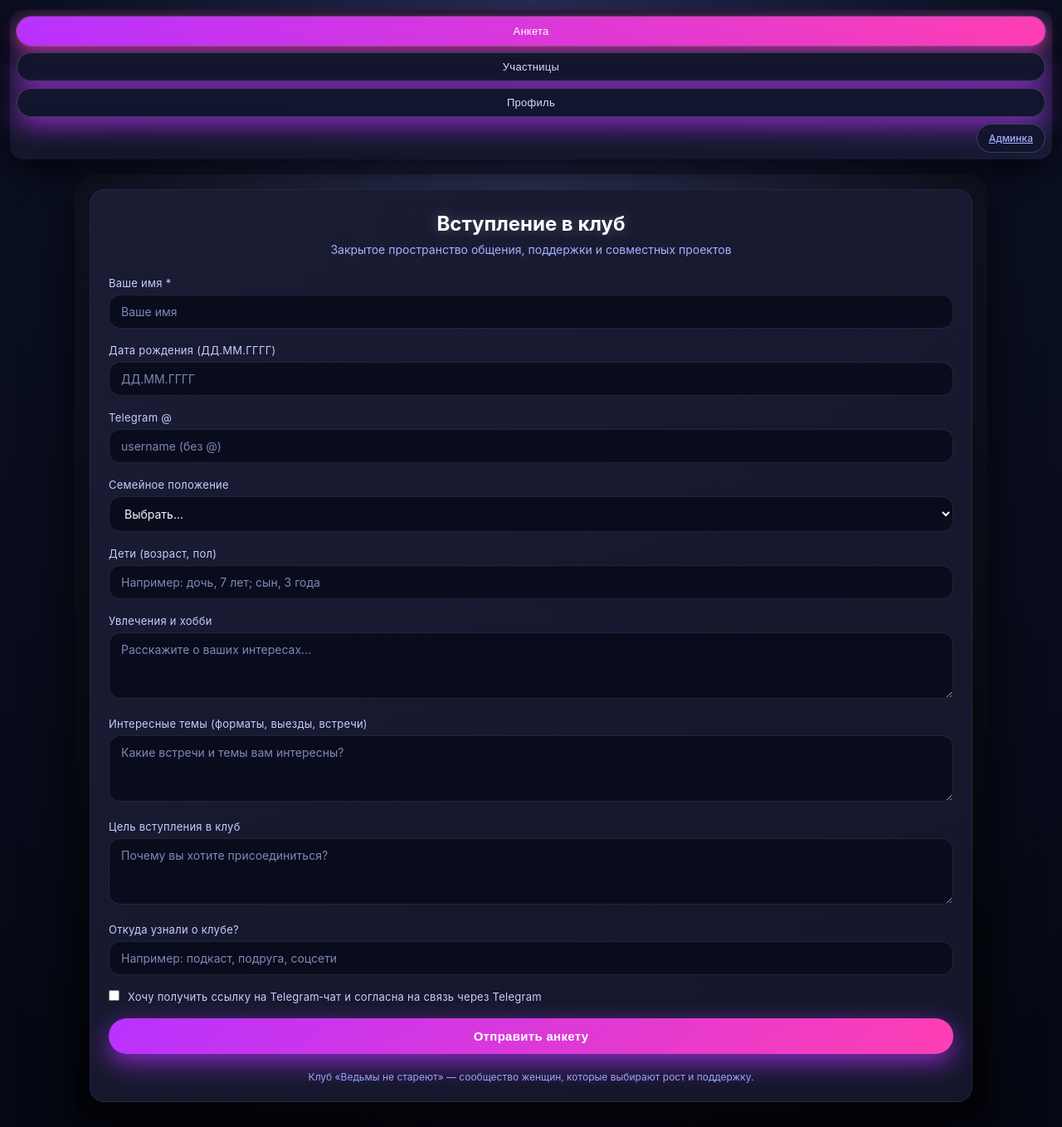
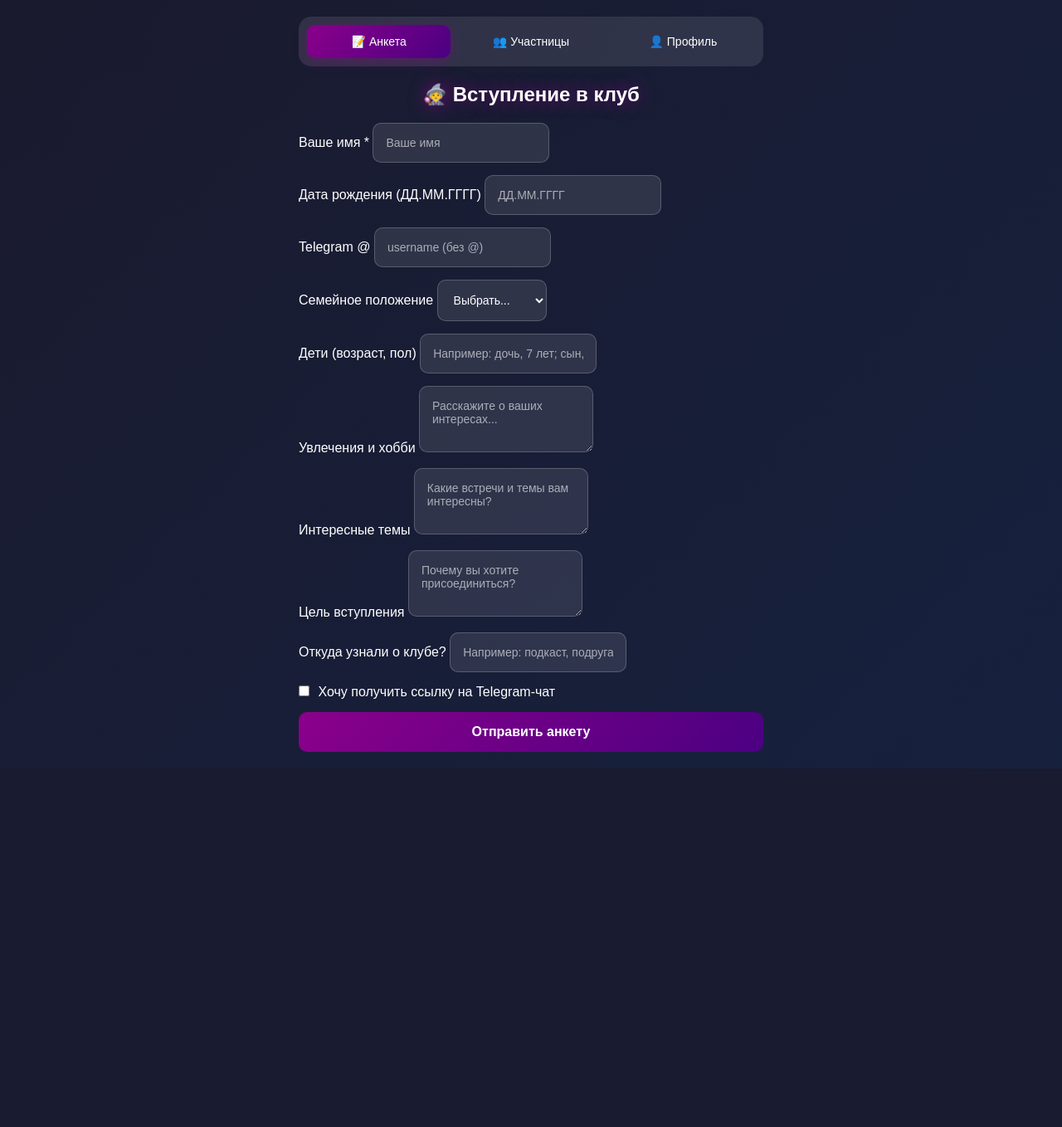
Before and after one commit to timka191010/witch-bot-update, a Flask app: page / in a window 1280 px wide. Shown: the whole page at 83% size. After the commit the page ends 926 px from the top, so only its background shows below. Run offline with Flask 3, Linux system fonts and the light colour scheme; data that the repository does not hold is empty.

Commit message:
Update index.html

```diff
--- a/api/templates/index.html
+++ b/api/templates/index.html
@@ -5,288 +5,251 @@
     <meta name="viewport" content="width=device-width, initial-scale=1.0">
     <title>Клуб «Ведьмы не стареют»</title>
     <style>
-        * { margin: 0; padding: 0; box-sizing: border-box; }
+        * {
+            margin: 0;
+            padding: 0;
+            box-sizing: border-box;
+        }
 
         body {
-            font-family: -apple-system, BlinkMacSystemFont, 'Segoe UI', sans-serif;
-            background: radial-gradient(circle at top, #2b2f5c 0%, #0b1023 40%, #050712 100%);
+            font-family: 'Arial', sans-serif;
+            background: linear-gradient(135deg, #1a1a2e 0%, #16213e 100%);
+            color: #fff;
             min-height: 100vh;
-            padding: 12px;
-            color: #f5f5ff;
-            overflow-x: hidden;
         }
 
-        .navbar {
-            width: 100%;
-            max-width: 100%;
-            margin: 0 auto 18px;
-            display: flex;
-            flex-wrap: wrap;
-            gap: 8px;
-            justify-content: center;
-            align-items: center;
-            background: linear-gradient(90deg, #14172b, #181b34);
-            border-radius: 16px;
-            padding: 8px;
-            box-shadow: 0 12px 40px rgba(0,0,0,0.7);
+        .container {
+            max-width: 600px;
+            margin: 0 auto;
+            padding: 20px;
         }
 
-        .nav-btn {
-            padding: 9px 18px;
-            border-radius: 999px;
-            border: 1px solid rgba(255,255,255,0.18);
-            font-size: 13px;
-            font-weight: 500;
-            cursor: pointer;
-            background: rgba(17, 22, 45, 0.9);
-            color: #d9dcff;
-            transition: all 0.2s ease;
-            white-space: nowrap;
+        /* Навигация */
+        .tabs {
+            display: flex;
+            gap: 10px;
+            margin-bottom: 20px;
+            background: rgba(255, 255, 255, 0.1);
+            padding: 10px;
+            border-radius: 15px;
         }
 
-        .nav-btn:hover {
-            background: rgba(32, 39, 82, 0.98);
-            box-shadow: 0 4px 16px rgba(0,0,0,0.6);
+        .tab {
+            flex: 1;
+            padding: 12px;
+            background: transparent;
+            border: none;
+            color: #fff;
+            cursor: pointer;
+            border-radius: 10px;
+            font-size: 14px;
+            transition: all 0.3s;
         }
 
-        .nav-btn.active {
-            background: linear-gradient(135deg, #b832ff, #ff3fb3);
-            color: #ffffff;
-            box-shadow: 0 0 0 1px rgba(255,255,255,0.15), 0 6px 20px rgba(255,63,179,0.7);
-            border-color: transparent;
+        .tab.active {
+            background: linear-gradient(135deg, #8B008B, #4B0082);
+            box-shadow: 0 4px 15px rgba(139, 0, 139, 0.4);
         }
 
-        .admin-btn {
-            margin-left: auto;
-            font-size: 12px;
-            padding-inline: 14px;
-            color: #a6b0ff;
+        /* Вкладки контента */
+        .tab-content {
+            display: none;
+            animation: fadeIn 0.3s;
         }
 
-        @media (max-width: 700px) {
-            .navbar { justify-content: center; }
-            .admin-btn { margin-left: 0; }
-        }
-
-        .page-section {
-            display: none;
-            max-width: 1100px;
-            margin: 0 auto;
-        }
-
-        .page-section.active {
+        .tab-content.active {
             display: block;
-            animation: fadeIn 0.2s ease;
         }
 
         @keyframes fadeIn {
-            from { opacity: 0; transform: translateY(4px); }
+            from { opacity: 0; transform: translateY(10px); }
             to { opacity: 1; transform: translateY(0); }
         }
 
-        .shell {
-            background: radial-gradient(circle at top, rgba(255,255,255,0.04), rgba(0,0,0,0.7));
-            border-radius: 24px;
-            padding: 18px;
-            box-shadow: 0 18px 60px rgba(0,0,0,0.8);
+        h1 {
+            text-align: center;
+            margin-bottom: 20px;
+            font-size: 24px;
+            text-shadow: 0 0 20px rgba(139, 0, 139, 0.8);
         }
 
-        .inner {
-            background: linear-gradient(145deg, #191c33, #14172b);
-            border-radius: 18px;
-            padding: 26px 22px 22px;
-            border: 1px solid rgba(255,255,255,0.06);
-        }
-
-        h1 {
-            font-size: 24px;
-            margin-bottom: 8px;
-            color: #ffffff;
-            text-align: center;
-            text-shadow: 0 0 14px rgba(255,255,255,0.25);
-        }
-
-        .tagline {
-            font-size: 14px;
-            color: #a7b0ff;
-            margin-bottom: 24px;
-            text-align: center;
-        }
-
-        .form-group { margin-bottom: 18px; }
-
-        label {
-            display: block;
-            margin-bottom: 6px;
-            font-size: 13px;
-            color: #c7ccff;
-            letter-spacing: 0.02em;
+        /* Форма */
+        form {
+            display: flex;
+            flex-direction: column;
+            gap: 15px;
         }
 
         input, textarea, select {
-            width: 100%;
-            padding: 11px 14px;
-            border-radius: 14px;
-            border: 1px solid rgba(255,255,255,0.1);
-            background: rgba(9, 12, 28, 0.95);
-            color: #f5f5ff;
+            padding: 15px;
+            background: rgba(255, 255, 255, 0.1);
+            border: 1px solid rgba(255, 255, 255, 0.2);
+            border-radius: 10px;
+            color: #fff;
+            font-size: 14px;
             font-family: inherit;
-            font-size: 14px;
-            transition: all 0.15s ease;
         }
 
         input::placeholder, textarea::placeholder {
-            color: #8087b5;
+            color: rgba(255, 255, 255, 0.6);
         }
 
-        input:focus, textarea:focus, select:focus {
-            outline: none;
-            border-color: #7c8cff;
-            box-shadow: 0 0 0 1px rgba(124,140,255,0.7), 0 0 12px rgba(124,140,255,0.4);
-            background: rgba(12,16,40,0.98);
+        textarea {
+            min-height: 80px;
+            resize: vertical;
         }
 
-        textarea { resize: vertical; min-height: 80px; }
-
-        button {
-            width: 100%;
-            padding: 13px;
-            border-radius: 999px;
+        .btn-submit {
+            padding: 15px;
+            background: linear-gradient(135deg, #8B008B, #4B0082);
             border: none;
-            background: linear-gradient(135deg, #b832ff, #ff3fb3);
-            color: #ffffff;
-            font-size: 15px;
-            font-weight: 600;
+            border-radius: 10px;
+            color: #fff;
+            font-size: 16px;
+            font-weight: bold;
             cursor: pointer;
-            letter-spacing: 0.02em;
-            box-shadow: 0 10px 30px rgba(184,50,255,0.7);
-            transition: all 0.15s ease;
+            transition: transform 0.2s;
         }
 
-        button:hover {
-            transform: translateY(-1px);
-            box-shadow: 0 14px 40px rgba(184,50,255,0.85);
+        .btn-submit:hover {
+            transform: translateY(-2px);
+            box-shadow: 0 5px 20px rgba(139, 0, 139, 0.5);
         }
 
-        .success-message,
-        .error-message {
-            display: none;
-            text-align: center;
-            padding: 14px;
-            border-radius: 12px;
-            margin-bottom: 16px;
-            font-size: 14px;
+        .btn-submit:active {
+            transform: scale(0.98);
         }
 
-        .success-message {
-            color: #bbf7d0;
-            background: rgba(22, 101, 52, 0.2);
-            border: 1px solid rgba(74, 222, 128, 0.6);
-        }
-
-        .error-message {
-            color: #fecaca;
-            background: rgba(127, 29, 29, 0.35);
-            border: 1px solid rgba(248, 113, 113, 0.7);
-        }
-
-        .members-list {
+        /* Участницы */
+        .members-grid {
             display: flex;
             flex-direction: column;
-            gap: 14px;
+            gap: 15px;
         }
 
         .member-card {
-            background: linear-gradient(135deg, #181b34, #15182f);
-            border-radius: 18px;
-            padding: 16px 18px;
+            background: rgba(255, 255, 255, 0.1);
+            padding: 20px;
+            border-radius: 15px;
             display: flex;
+            gap: 15px;
             align-items: center;
-            gap: 18px;
-            border: 1px solid rgba(255,255,255,0.06);
-            box-shadow: 0 10px 26px rgba(0,0,0,0.6);
-            transition: all 0.15s ease;
+            transition: transform 0.2s;
         }
 
         .member-card:hover {
             transform: translateY(-2px);
-            box-shadow: 0 14px 32px rgba(0,0,0,0.8);
-            border-color: rgba(255,255,255,0.12);
+            background: rgba(255, 255, 255, 0.15);
         }
 
-        .member-emoji { font-size: 40px; flex-shrink: 0; }
+        .member-emoji {
+            font-size: 40px;
+            min-width: 50px;
+            text-align: center;
+        }
 
-        .member-name {
+        .member-info h3 {
             font-size: 18px;
-            color: #ffffff;
-            font-weight: 600;
-            margin-bottom: 4px;
+            margin-bottom: 5px;
+        }
+
+        .member-title {
+            color: #FFD700;
+            font-weight: bold;
+            margin-bottom: 5px;
         }
 
         .member-role {
-            font-size: 14px;
-            color: #ffd84b;
-            font-weight: 500;
+            font-size: 12px;
+            color: rgba(255, 255, 255, 0.7);
         }
 
-        .profile-text {
-            font-size: 15px;
-            line-height: 1.6;
-            color: #d0d3ff;
-            text-align: center;
+        /* Профиль */
+        .profile-info {
+            background: rgba(255, 255, 255, 0.1);
+            padding: 20px;
+            border-radius: 15px;
         }
 
-        .footer {
-            margin-top: 20px;
-            text-align: center;
-            font-size: 12px;
-            color: #9ca3ff;
+        .profile-info p {
+            padding: 10px 0;
+            border-bottom: 1px solid rgba(255, 255, 255, 0.1);
         }
 
-        @media (max-width: 700px) {
-            .shell { padding: 14px; }
-            .inner { padding: 20px 16px 18px; }
+        .status-pending {
+            color: #FFA500;
+            font-weight: bold;
+        }
+
+        .status-approved {
+            color: #00FF00;
+            font-weight: bold;
+        }
+
+        .status-rejected {
+            color: #FF4444;
+            font-weight: bold;
+        }
+
+        .success-message {
+            background: rgba(0, 255, 0, 0.1);
+            color: #00FF00;
+            padding: 15px;
+            border-radius: 10px;
+            margin-bottom: 15px;
+            display: none;
+            border: 1px solid rgba(0, 255, 0, 0.3);
+        }
+
+        .error-message {
+            background: rgba(255, 0, 0, 0.1);
+            color: #FF4444;
+            padding: 15px;
+            border-radius: 10px;
+            margin-bottom: 15px;
+            display: none;
+            border: 1px solid rgba(255, 0, 0, 0.3);
+        }
+
+        .loading {
+            text-align: center;
+            color: #FFD700;
+            padding: 20px;
         }
     </style>
 </head>
 <body>
-<div class="navbar">
-    <button class="nav-btn active" onclick="showSection('anketa', this)">Анкета</button>
-    <button class="nav-btn" onclick="showSection('members', this)">Участницы</button>
-    <button class="nav-btn" onclick="showSection('profile', this)">Профиль</button>
-    <a href="{{ url_for('admin_login') }}" class="nav-btn admin-btn">Админка</a>
+<div class="container">
+    <!-- НАВИГАЦИЯ -->
+    <div class="tabs">
+        <button class="tab active" onclick="switchTab('form', this)">📝 Анкета</button>
+        <button class="tab" onclick="switchTab('members', this)">👥 Участницы</button>
+        <button class="tab" onclick="switchTab('profile', this)">👤 Профиль</button>
     </div>
 
     <!-- АНКЕТА -->
-<div id="anketa" class="page-section active">
-    <div class="shell">
-        <div class="inner">
-            <h1>Вступление в клуб</h1>
-            <p class="tagline">Закрытое пространство общения, поддержки и совместных проектов</p>
-
-            <div class="success-message" id="successMsg">
-                Ваша анкета отправлена. Администратор свяжется с вами после рассмотрения заявки.
-            </div>
-
+    <div id="form" class="tab-content active">
+        <h1>🧙‍♀️ Вступление в клуб</h1>
+        <div class="success-message" id="successMsg">✅ Ваша анкета отправлена! Администратор свяжется с вами.</div>
         <div class="error-message" id="errorMsg"></div>
 
         <form id="surveyForm">
-                <div class="form-group">
+            <div>
                 <label>Ваше имя *</label>
                 <input type="text" name="name" placeholder="Ваше имя" required>
             </div>
 
-                <div class="form-group">
+            <div>
                 <label>Дата рождения (ДД.ММ.ГГГГ)</label>
-                    <input id="birthDate" type="text" name="birthDate" placeholder="ДД.ММ.ГГГГ" maxlength="10">
+                <input type="text" id="birthDate" name="birthDate" placeholder="ДД.ММ.ГГГГ" maxlength="10">
             </div>
 
-                <div class="form-group">
+            <div>
                 <label>Telegram @</label>
                 <input type="text" name="telegramUsername" placeholder="username (без @)">
             </div>
 
-                <div class="form-group">
+            <div>
                 <label>Семейное положение</label>
                 <select name="familyStatus">
                     <option value="">Выбрать...</option>
@@ -296,112 +259,88 @@
                 </select>
             </div>
 
-                <div class="form-group">
+            <div>
                 <label>Дети (возраст, пол)</label>
                 <input type="text" name="children" placeholder="Например: дочь, 7 лет; сын, 3 года">
             </div>
 
-                <div class="form-group">
+            <div>
                 <label>Увлечения и хобби</label>
                 <textarea name="interests" placeholder="Расскажите о ваших интересах..."></textarea>
             </div>
 
-                <div class="form-group">
-                    <label>Интересные темы (форматы, выезды, встречи)</label>
+            <div>
+                <label>Интересные темы</label>
                 <textarea name="topics" placeholder="Какие встречи и темы вам интересны?"></textarea>
             </div>
 
-                <div class="form-group">
-                    <label>Цель вступления в клуб</label>
+            <div>
+                <label>Цель вступления</label>
                 <textarea name="goals" placeholder="Почему вы хотите присоединиться?"></textarea>
             </div>
 
-                <div class="form-group">
+            <div>
                 <label>Откуда узнали о клубе?</label>
                 <input type="text" name="source" placeholder="Например: подкаст, подруга, соцсети">
             </div>
 
-                <div class="form-group">
+            <div>
                 <label style="font-weight:400;">
                     <input type="checkbox" name="useTelegram" value="yes" style="width:auto; margin-right:6px;">
-                        Хочу получить ссылку на Telegram‑чат и согласна на связь через Telegram
+                    Хочу получить ссылку на Telegram‑чат
                 </label>
             </div>
 
-                <button type="submit">Отправить анкету</button>
+            <button type="submit" class="btn-submit">Отправить анкету</button>
         </form>
-
-            <div class="footer">
-                <p>Клуб «Ведьмы не стареют» — сообщество женщин, которые выбирают рост и поддержку.</p>
-            </div>
-        </div>
-    </div>
     </div>
 
     <!-- УЧАСТНИЦЫ -->
-<div id="members" class="page-section">
-    <div class="shell">
-        <div class="inner">
-            <h1>Участницы клуба</h1>
-            <div class="members-list" id="membersList">
-                <p style="text-align:center; color:#9ca3ff;">Загружаем список участниц...</p>
-            </div>
-        </div>
+    <div id="members" class="tab-content">
+        <h1>👥 Участницы клуба</h1>
+        <div class="members-grid" id="membersList">
+            <div class="loading">⏳ Загружаем ведьм...</div>
         </div>
     </div>
 
     <!-- ПРОФИЛЬ -->
-<div id="profile" class="page-section">
-    <div class="shell">
-        <div class="inner">
-            <h1>Профиль</h1>
-
-            {% if profile_survey %}
-                <p class="profile-text">
-                    Имя: <strong>{{ profile_survey.name }}</strong>
-                </p>
-                <p class="profile-text">
-                    Статус анкеты:
-                    {% if profile_status == 'approved' %}
-                        одобрена
-                    {% elif profile_status == 'pending' %}
-                        на рассмотрении
-                    {% elif profile_status == 'rejected' %}
-                        отклонена
-                    {% else %}
-                        неизвестен
-                    {% endif %}
-                </p>
-            {% else %}
-                <p class="profile-text">
-                    Анкета ещё не отправлена или сессия была очищена.
-                </p>
-                <p class="profile-text">
-                    Заполните анкету во вкладке «Анкета», чтобы увидеть здесь свой статус.
-                </p>
-            {% endif %}
+    <div id="profile" class="tab-content">
+        <h1>👤 Мой профиль</h1>
+        <div class="profile-info" id="profileContent">
+            <p>Анкета ещё не отправлена</p>
         </div>
     </div>
 </div>
 
 <script>
-    function showSection(sectionId, btn) {
-        document.querySelectorAll('.page-section').forEach(el => el.classList.remove('active'));
-        document.querySelectorAll('.nav-btn:not(.admin-btn)').forEach(el => el.classList.remove('active'));
-        document.getElementById(sectionId).classList.add('active');
+    // Переключение вкладок
+    function switchTab(tabId, btn) {
+        // Скрываем все
+        document.querySelectorAll('.tab-content').forEach(el => el.classList.remove('active'));
+        document.querySelectorAll('.tab').forEach(el => el.classList.remove('active'));
+
+        // Показываем выбранную
+        document.getElementById(tabId).classList.add('active');
         btn.classList.add('active');
-        if (sectionId === 'members') loadMembers();
+
+        // Загружаем члены если кликнули на вкладку
+        if (tabId === 'members') {
+            loadMembers();
+        }
     }
 
+    // Загрузка участниц из JSON
     async function loadMembers() {
+        const container = document.getElementById('membersList');
         try {
-            const res = await fetch('/api/members');
-            const members = await res.json();
-            const container = document.getElementById('membersList');
+            const res = await fetch('/members.json');
+            const membersObj = await res.json();
 
-            if (!members.length) {
-                container.innerHTML =
-                    '<p style="text-align:center; color:#9ca3ff;">Участниц пока нет.</p>';
+            // Преобразуем объект в массив
+            const members = Object.values(membersObj);
+
+            if (members.length === 0) {
+                container.innerHTML = '<p class="loading">Участниц пока нет</p>';
                 return;
             }
 
@@ -410,35 +349,37 @@
                 const card = document.createElement('div');
                 card.className = 'member-card';
                 card.innerHTML = `
-                    <div class="member-emoji">${member.emoji}</div>
-                    <div>
-                        <div class="member-name">${member.name}</div>
-                        <div class="member-role">${member.title}</div>
+                    <div class="member-emoji">${member.emoji || '🧙‍♀️'}</div>
+                    <div class="member-info">
+                        <h3>${member.name}</h3>
+                        <div class="member-title">${member.title}</div>
+                        <div class="member-role">📅 ${member.joinedAt}</div>
+                        ${member.birthDate ? `<div class="member-role">🎂 ${member.birthDate}</div>` : ''}
                     </div>
                 `;
                 container.appendChild(card);
             });
-        } catch (e) {
-            document.getElementById('membersList').innerHTML =
-                '<p style="color:#fecaca;">Ошибка загрузки</p>';
+        } catch (error) {
+            console.error('Ошибка загрузки:', error);
+            container.innerHTML = '<p class="error-message">❌ Ошибка загрузки участниц</p>';
         }
     }
 
-    // авто-точки в дате рождения
-    const birthInput = document.getElementById('birthDate');
-    birthInput.addEventListener('input', (e) => {
+    // Автоточки в дату рождения
+    document.getElementById('birthDate').addEventListener('input', (e) => {
         let v = e.target.value.replace(/\D/g, '');
         if (v.length > 8) v = v.slice(0, 8);
 
         if (v.length >= 5) {
-            e.target.value = v.slice(0,2) + '.' + v.slice(2,4) + '.' + v.slice(4);
+            e.target.value = v.slice(0, 2) + '.' + v.slice(2, 4) + '.' + v.slice(4);
         } else if (v.length >= 3) {
-            e.target.value = v.slice(0,2) + '.' + v.slice(2);
+            e.target.value = v.slice(0, 2) + '.' + v.slice(2);
         } else {
             e.target.value = v;
         }
     });
 
+    // Отправка формы
     document.getElementById('surveyForm').addEventListener('submit', async (e) => {
         e.preventDefault();
 
@@ -468,19 +409,19 @@
                 document.getElementById('errorMsg').style.display = 'none';
                 setTimeout(() => {
                     document.getElementById('successMsg').style.display = 'none';
-                }, 5000);
+                }, 4000);
             } else {
                 const error = await response.json();
-                document.getElementById('errorMsg').textContent =
-                    'Ошибка: ' + (error.error || 'Попробуйте позже');
+                document.getElementById('errorMsg').textContent = '❌ ' + (error.error || 'Ошибка сервера');
                 document.getElementById('errorMsg').style.display = 'block';
             }
         } catch (error) {
-            document.getElementById('errorMsg').textContent = 'Ошибка подключения';
+            document.getElementById('errorMsg').textContent = '❌ Ошибка подключения';
             document.getElementById('errorMsg').style.display = 'block';
         }
     });
 
+    // Загружаем при загрузке страницы
     loadMembers();
 </script>
 </body>
```
Lines whose indentation alone changed are shown as unchanged.
